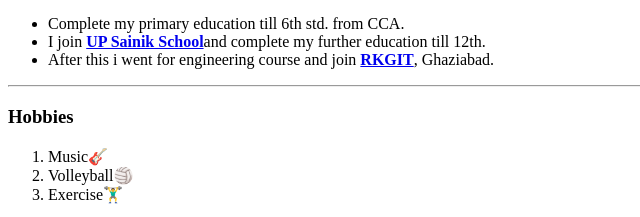
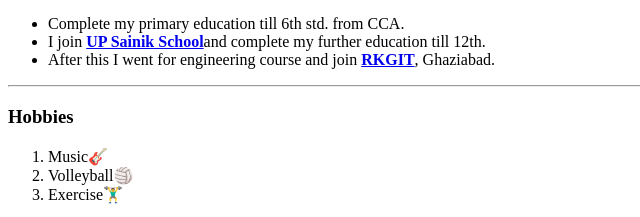
Before and after one commit to arpit3214/cv, a plain HTML site: page index.html in a window 1280 px wide. Shown: the part 344-561 px from the top of the page, 0-640 px from the left. Drawn offline with Linux system fonts and the light colour scheme.

Commit message:
Update index.html

```diff
--- a/index.html
+++ b/index.html
@@ -18,7 +18,7 @@
     <ul>
       <li> Complete my primary education till 6th std. from CCA.
       <li>I join <strong><a href="https://www.upsainikschool.org/">UP Sainik School</a></strong>and complete my further education till 12th.</li>
-      <li> After this i went for engineering course and join <strong><a href="https://www.rkgit.edu.in/">RKGIT</a></strong>, Ghaziabad. </li>
+      <li> After this I went for engineering course and join <strong><a href="https://www.rkgit.edu.in/">RKGIT</a></strong>, Ghaziabad. </li>
     </ul>
     <hr>
     <h3>Hobbies</h3>
```
